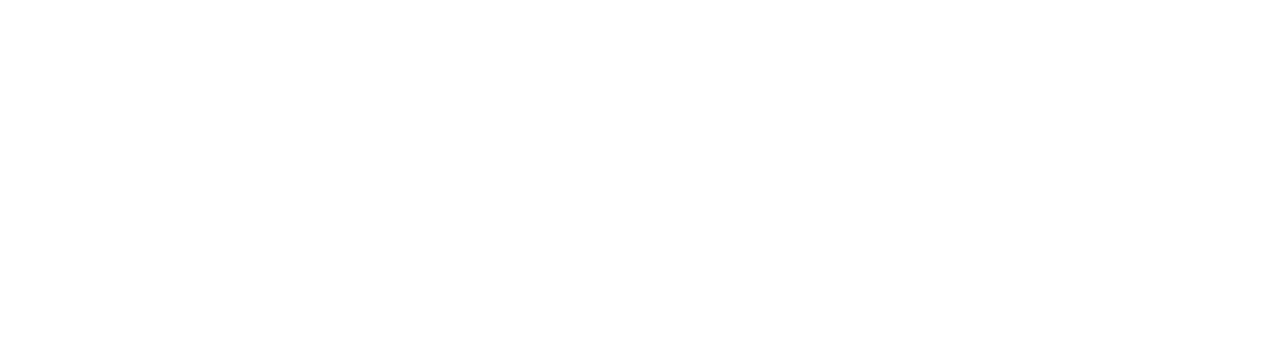
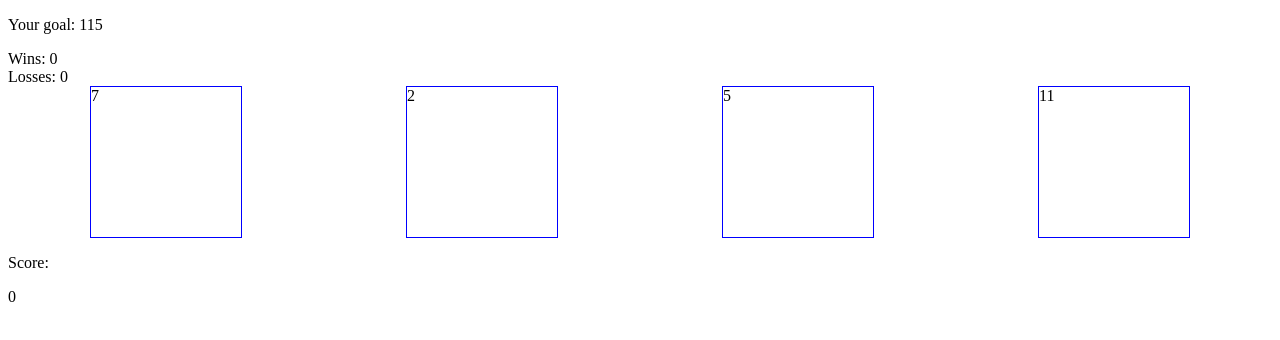
Before and after one commit to HT889/CrystalCollector, a plain HTML site: page index.html in a window 1280 px wide. Drawn offline with nearby package versions, Linux system fonts and the light colour scheme.

Commit message:
first JS/jQuery commit - most of game logic is complete

```diff
--- a/assets/css/style.css
+++ b/assets/css/style.css
@@ -0,0 +1,11 @@
+.crystals{
+    display: flex;
+    justify-content: space-around;
+    align-items: center;
+}
+
+.crystal{
+    border: 1px solid blue;
+    height: 150px;
+    width: 150px;
+}
--- a/assets/javascript/game.js
+++ b/assets/javascript/game.js
@@ -0,0 +1,62 @@
+
+// global variables
+var randomNum;
+var losses = 0;
+var wins = 0;
+var score = 0;
+
+var gameStartAndReset = function () {                          //function to restart the game
+
+    $(".crystals").empty();
+    // a new randomNum between 19-120 is generated at the beginning of each round
+    randomNum = Math.floor(Math.random() * 102) + 19;
+    $("#randomWinningNumber").html('Your goal: ' + randomNum); //displaying the random number on HTML
+
+    // there are four crystals to choose from in this game, each crystal is assigned a random number between 1-12
+
+    for (i = 0; i < 4; i++){                                //for loop generates 4 crystals with 4 random numbers assigned to them between 1-12
+        var random = Math.floor(Math.random() * 12) + 1;
+        var crystal = $("<div>");
+            crystal.attr({
+                "class": 'crystal',
+                "data-random-number": random
+            });
+            crystal.html(random); // to see the crystal values - REMOVE WHEN DONE
+        $(".crystals").append(crystal);
+    }
+
+    $("#score").html(score);
+
+}
+
+gameStartAndReset();    //game beginning
+
+$(document).on('click', ".crystal", function() { //ASK ABOUT EVENT DELEGATION - YOU WERENT ABLE TO CLICK ON THE CRYSTALS ONCE 1 ROUND WAS OVER UNTIL YOU CHANGED THE CONTENTS OF THE $() FROM $(".crystal") to what it currently is
+
+    var number = parseInt($(this).attr('data-random-number'));
+    score += number;
+    $("#score").html(score);
+    console.log(score);
+    if (score > randomNum) {
+        losses++;
+        score = 0;
+
+        $("#losses").html(losses);
+        console.log("loser!");
+        gameStartAndReset();
+    }
+    else if (score === randomNum){
+        wins++;
+        score = 0;
+
+        $("#wins").html(wins);
+        console.log("winner!");
+        gameStartAndReset();
+    }
+});
+
+
+// clicking on a crystal adds the crystals numerical value to your total score
+// if your points === the randomNum generated at the beginning of the round you win
+// if your points are > the randomNum generated at the beginning of the round, you lose
+// a new random number is generated for each crystal when the round is over (win or lose)
--- a/index.html
+++ b/index.html
@@ -4,9 +4,24 @@
     <meta charset="UTF-8">
     <meta name="viewport" content="width=device-width, initial-scale=1.0">
     <meta http-equiv="X-UA-Compatible" content="ie=edge">
-    <title>Crystals Collector</title>
+    <title>Crystal Collector</title>
+
+    <script src="https://ajax.googleapis.com/ajax/libs/jquery/3.4.1/jquery.min.js"></script>
+
+    <link rel="stylesheet" type="text/css" href="./assets/css/style.css">
 </head>
 <body>
 
+    <p id="randomWinningNumber"></p>
+
+   <span>Wins: </span><span id="wins">0</span><br>
+   <span>Losses: </span><span id="losses">0</span><br>
+
+    <div class="crystals"></div>
+    <p>Score:</p>
+    <p id="score">0</p>
+
+
+    <script type="text/javascript" src="./assets/javascript/game.js"></script>
 </body>
 </html>
```
